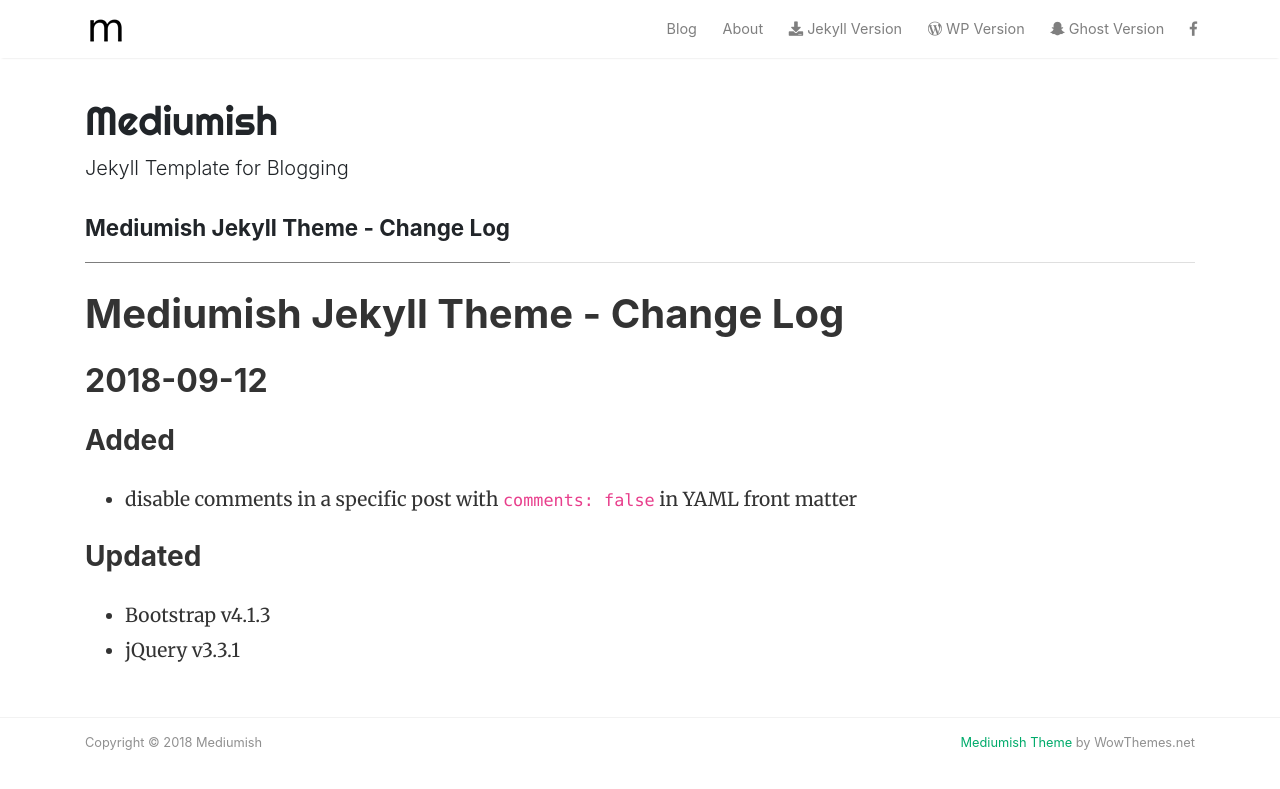
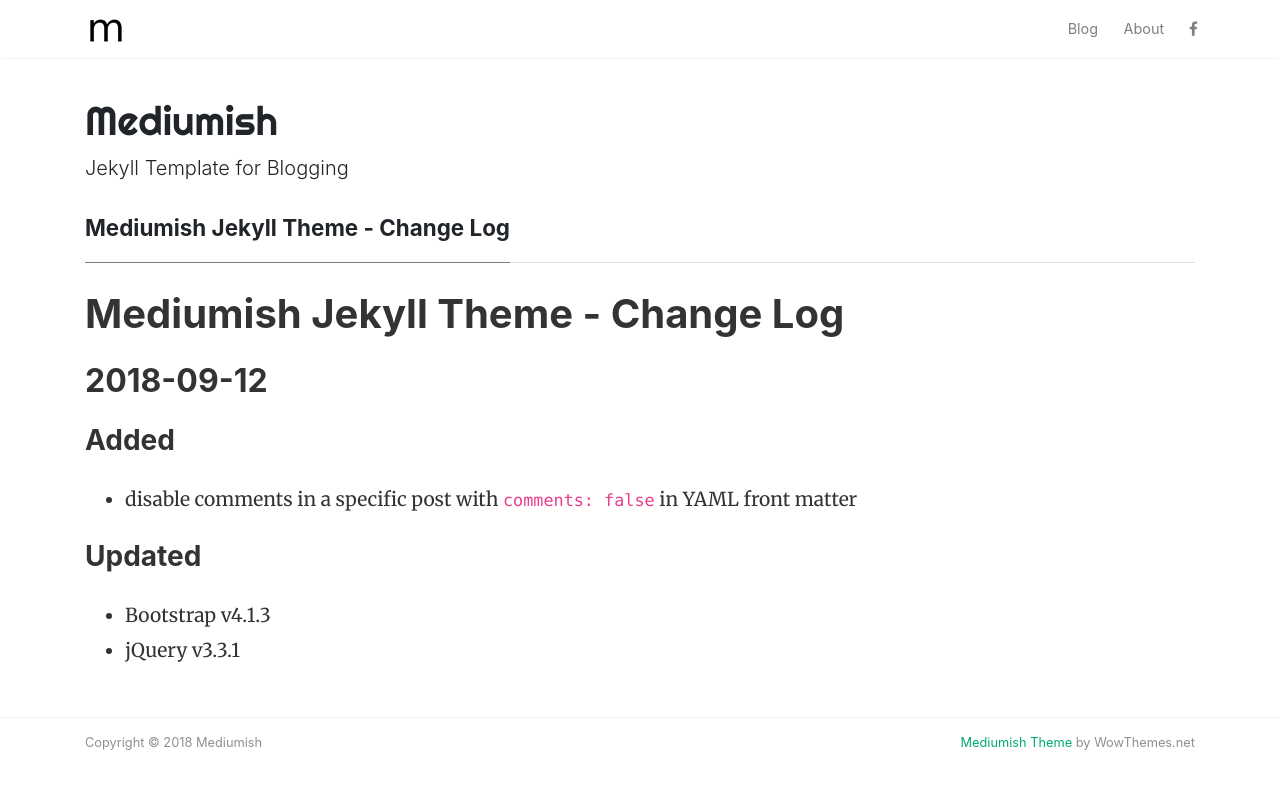
Before and after one commit to blossomacademyca/site-blossomacademy, a Jekyll site: the page built from changelog.md, in a window 1280 px wide. Shown: the top 789 px of the page. Built offline with Jekyll 4.4.1, drawn with Linux system fonts in a browser that asks for light colours; nearby versions of some CDN libraries; our own code applies the rules of GitHub Pages for plain Markdown files; comment, search, counter and statistics services are not loaded.

Commit message:
Update _layouts/default.html

```diff
--- a/_layouts/default.html
+++ b/_layouts/default.html
@@ -77,17 +77,6 @@
                 <a class="nav-link" href="{{ site.baseurl }}/about">About</a>
                 </li>
 
-                <li class="nav-item">
-                <a class="nav-link" href="https://github.com/wowthemesnet/mediumish-theme-jekyll/archive/master.zip"><i class="fas fa-download"></i> Jekyll Version</a>
-                </li>
-
-                <li class="nav-item">
-                <a target="_blank" class="nav-link" href="https://www.wowthemes.net/themes/mediumish-wordpress/"><i class="fab fa-wordpress-simple"></i> WP Version</a>
-                </li>
-
-                <li class="nav-item">
-                <a target="_blank" class="nav-link" href="https://www.wowthemes.net/themes/mediumish-ghost/"><i class="fab fa-snapchat-ghost"></i> Ghost Version</a>
-                </li>
 
                 <li class="nav-item">
                 <a target="_blank" class="nav-link" href="https://www.facebook.com/blossomacademydaycare/"><i class="fab fa-facebook-f"></i></a>
```
